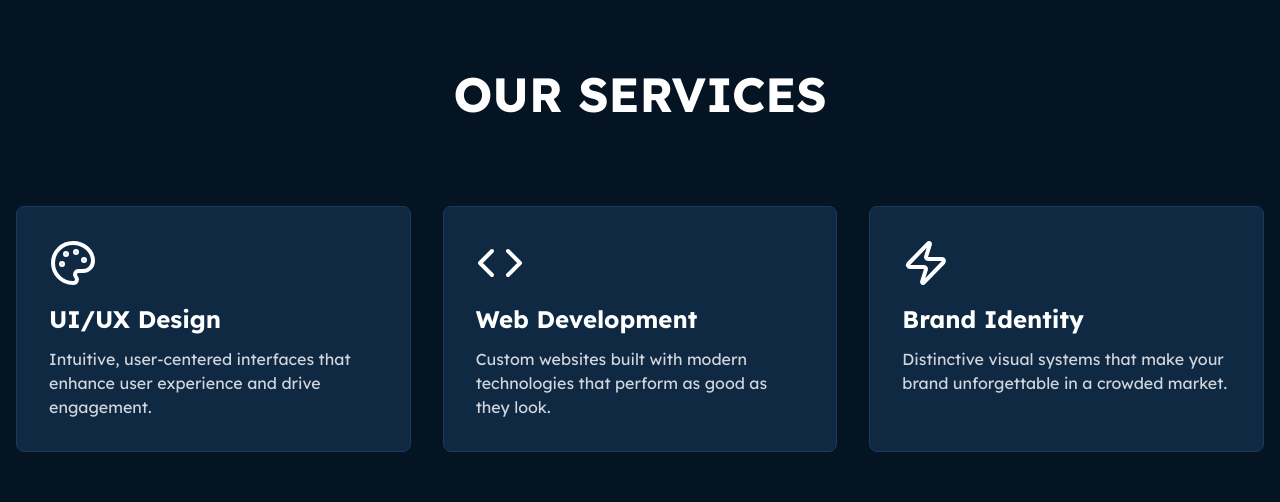
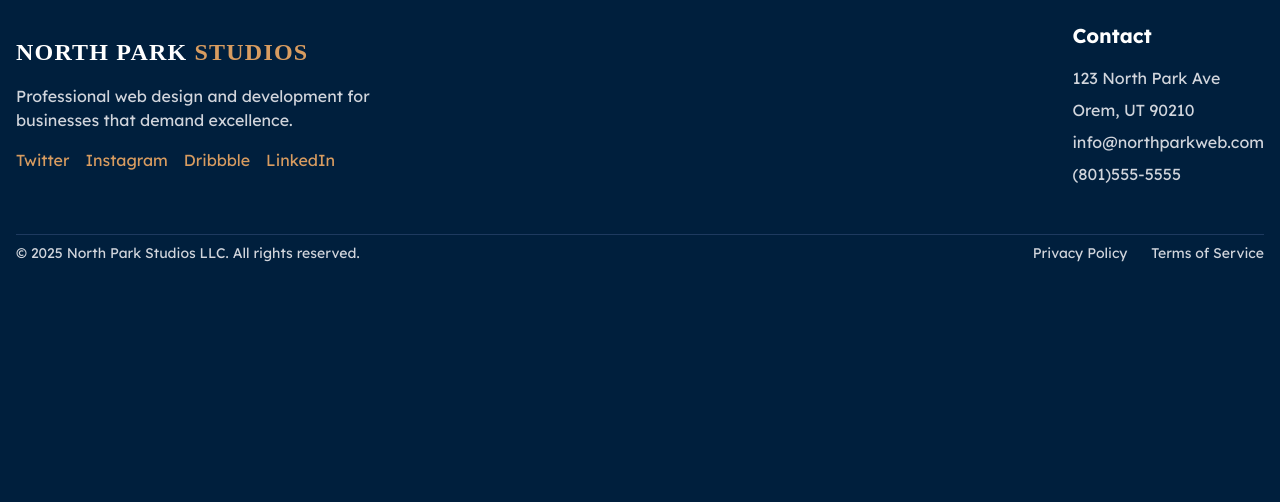
Before and after one commit to isai7710/design-studio, a React (Vite) app: page / in a window 1280 px wide. Shown: the part 842-1344 px from the top of the page. After the commit the page ends 1145 px from the top, so only its background shows below. Built offline with nearby package versions, Linux system fonts and the light colour scheme; a web font is replaced by a local one.

Commit message:
simplified

```diff
--- a/src/App.tsx
+++ b/src/App.tsx
@@ -1,54 +1,14 @@
-import { Code, Zap, Palette } from "lucide-react";
 import Header from "./components/header";
 import Hero from "./components/hero";
 import Footer from "./components/footer";
+import Services from "./components/services";
 
 export default function App() {
   return (
     <div className="min-h-screen font-lexend text-white">
       <Header />
       <Hero />
-      {/* Services Section */}
-      <section id="services" className="py-20 bg-[#051422]">
-        <div className="container mx-auto px-4">
-          <div className="mb-16 text-center">
-            <h2 className="text-5xl font-bold mb-4">OUR SERVICES</h2>
-            <div className="w-24 h-2 bg-accent-coral mx-auto"></div>
-          </div>
-
-          <div className="grid grid-cols-1 md:grid-cols-2 lg:grid-cols-3 gap-8">
-            {[
-              {
-                icon: <Palette className="h-12 w-12 mb-4 text-accent-coral" />,
-                title: "UI/UX Design",
-                description:
-                  "Intuitive, user-centered interfaces that enhance user experience and drive engagement.",
-              },
-              {
-                icon: <Code className="h-12 w-12 mb-4 text-accent-coral" />,
-                title: "Web Development",
-                description:
-                  "Custom websites built with modern technologies that perform as good as they look.",
-              },
-              {
-                icon: <Zap className="h-12 w-12 mb-4 text-accent-coral" />,
-                title: "Brand Identity",
-                description:
-                  "Distinctive visual systems that make your brand unforgettable in a crowded market.",
-              },
-            ].map((service, index) => (
-              <div
-                key={index}
-                className="bg-[#0F2942] p-8 rounded-lg border border-[#1E3A5F] hover:border-accent-coral transition-all hover:-translate-y-2"
-              >
-                {service.icon}
-                <h3 className="text-2xl font-bold mb-3">{service.title}</h3>
-                <p className="text-gray-300">{service.description}</p>
-              </div>
-            ))}
-          </div>
-        </div>
-      </section>
+      <Services />
       <Footer />
     </div>
   );
```
